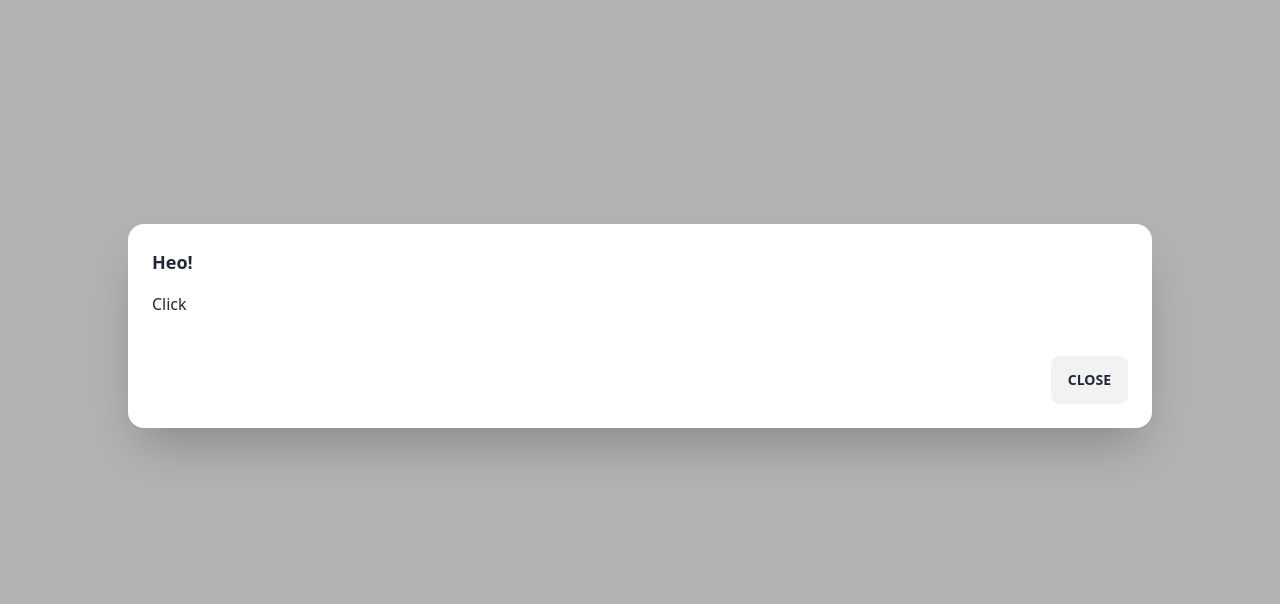
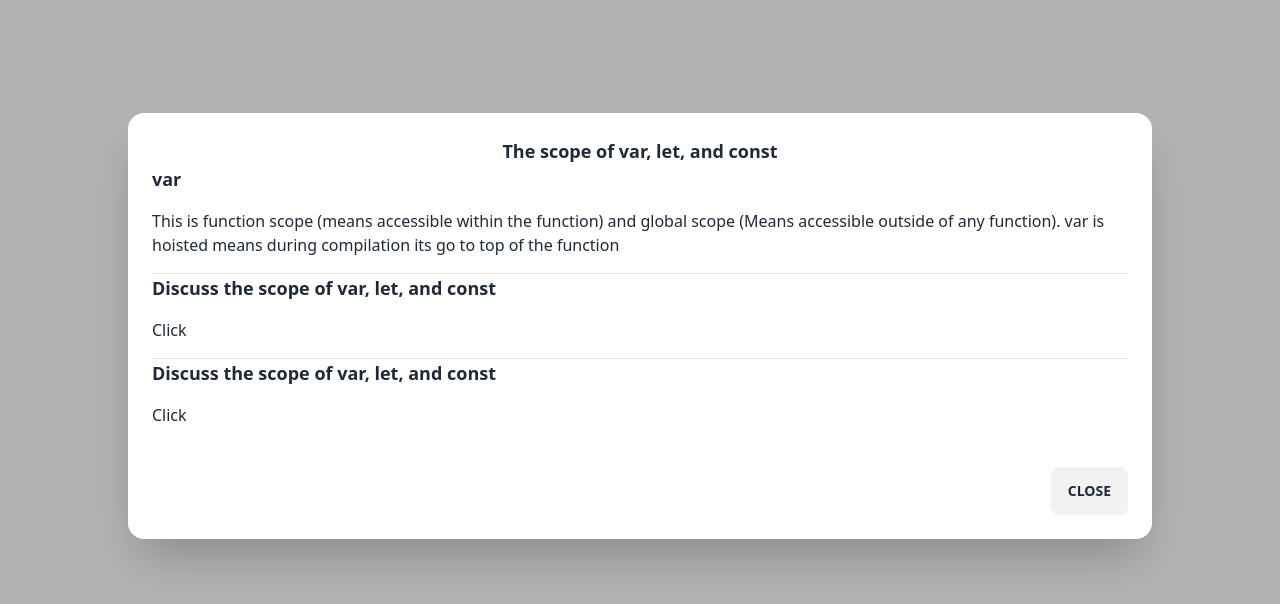
Before and after one commit to AlMamunTalukder/ph-tube, a plain HTML site: page index.html in a window 1280 px wide. Both pictures are taken after a click on the button "Blog". Shown: the part 74-678 px from the top of the page. Drawn offline with nearby package versions, Linux system fonts and the light colour scheme; no server answers.

Commit message:
some update

```diff
--- a/index.html
+++ b/index.html
@@ -26,7 +26,14 @@
           <button class="btn btn-active normal-case text-xl bg-[#FF1F3D]" onclick="my_modal_4.showModal()">Blog</button>
           <dialog id="my_modal_4" class="modal">
             <form method="dialog" class="modal-box w-11/12 max-w-5xl">
-              <h3 class="font-bold text-lg">Heo!</h3>
+              <h1 class="font-bold text-lg text-center">The scope of var, let, and const</h1>
+              <h3 class="font-bold text-lg">var</h3>
+              <p class="py-4">This is function scope (means accessible within the function) and global scope (Means accessible outside of any function). var is hoisted means during compilation its go to top of the function  </p>
+              <hr>
+              <h1 class="font-bold text-lg">Discuss the scope of var, let, and const</h1>
+              <p class="py-4">Click </p>
+              <hr>
+              <h1 class="font-bold text-lg">Discuss the scope of var, let, and const</h1>
               <p class="py-4">Click </p>
               <div class="modal-action">
 
--- a/js/script.js
+++ b/js/script.js
@@ -150,7 +150,5 @@ const sortVideosByView = () => {
   sortButton.addEventListener("click", sortVideosByView);
 
 
-
-
 handleCategory2();
 newPurpose2 ("1000");
```
